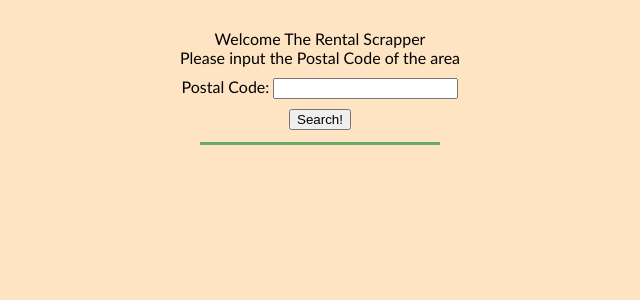
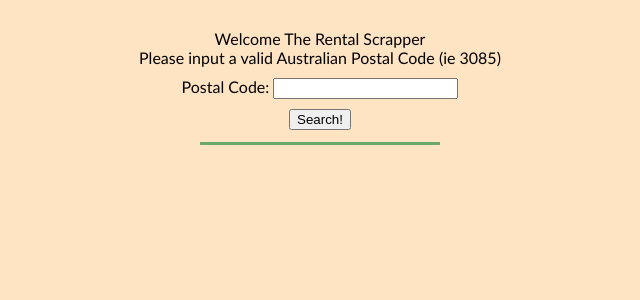
Before and after one commit to palvarezimaz/django-scrapper, a Django app: page / in a window 1280 px wide. Shown: the part 40-340 px from the top of the page, without its empty margins (320-960 px from the left). Run offline with Django 4.2, Linux system fonts and the light colour scheme.

Commit message:
cp example added

```diff
--- a/main/templates/main/index.html
+++ b/main/templates/main/index.html
@@ -6,7 +6,7 @@
   <p>Welcome The Rental Scrapper</p>
 
 
-  <p>Please input the Postal Code of the area</p>
+  <p>Please input a valid Australian Postal Code (ie 3085)</p>
   <form class="form" method="GET" action="">
     {{form.as_p}}
     <input class='submit-button' type="submit" value="Search!"/>
```
